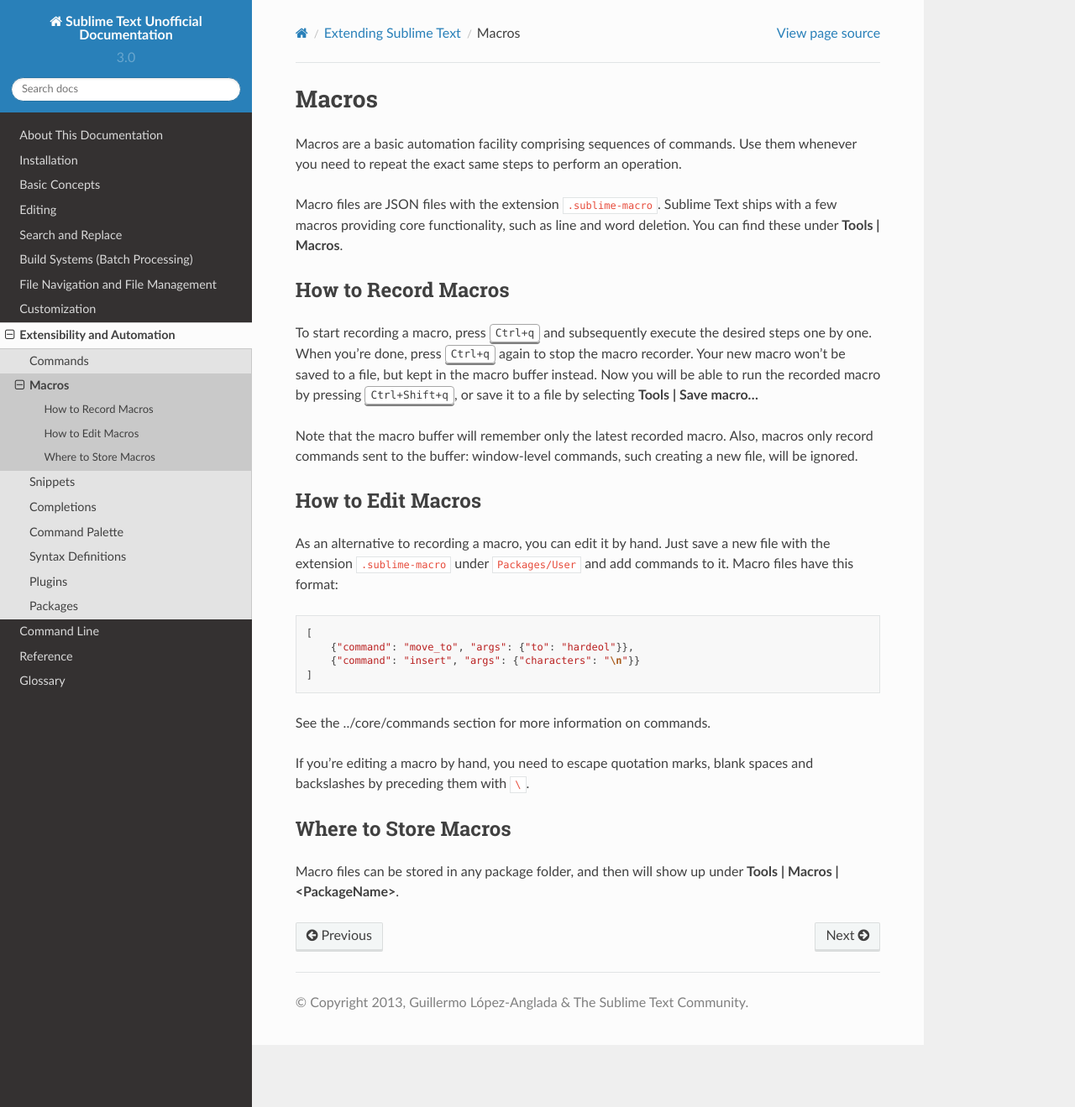
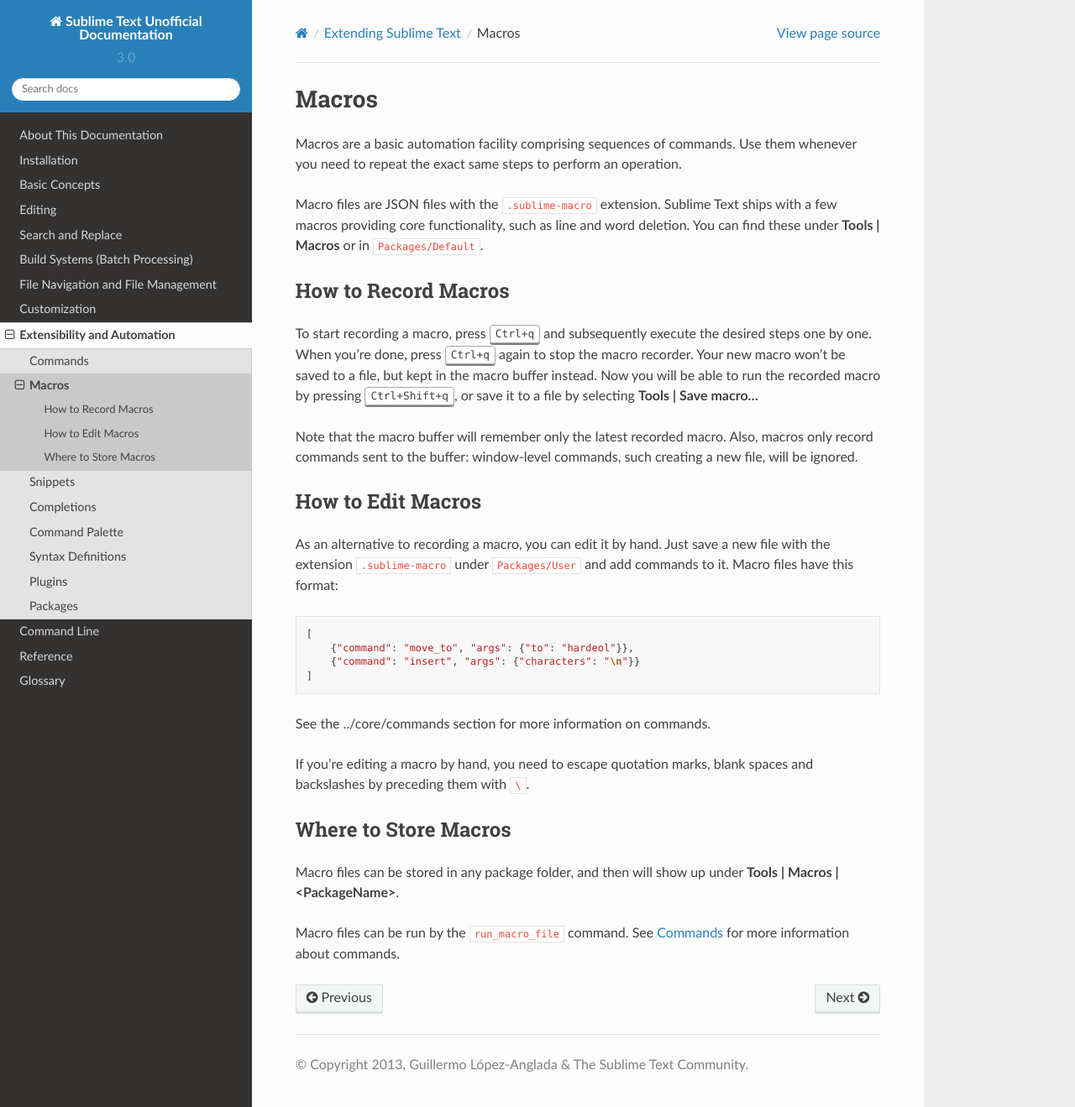
Before and after one commit to guillermooo/sublime-undocs, a Sphinx documentation site: the page built from source/extensibility/macros.rst, in a window 1280 px wide and 1319 px high. Shown: the whole window at 84% size. Built offline with Sphinx 7.4.7 and the Read the Docs theme 2.0.0, drawn with Linux system fonts in a browser that asks for light colours.

Commit message:
Edit macro topic
Reuses: 566584b3dbfa866ece248d72ab78f03340dddb34

```diff
--- a/source/extensibility/macros.rst
+++ b/source/extensibility/macros.rst
@@ -5,9 +5,10 @@
 Macros are a basic automation facility comprising sequences of commands. Use
 them whenever you need to repeat the exact same steps to perform an operation.
 
-Macro files are JSON files with the extension ``.sublime-macro``. Sublime Text
+Macro files are JSON files with the ``.sublime-macro`` extension. Sublime Text
 ships with a few macros providing core functionality, such as line and word
-deletion. You can find these under **Tools | Macros**.
+deletion. You can find these under **Tools | Macros** or in
+``Packages/Default``.
 
 How to Record Macros
 ********************
@@ -47,3 +48,6 @@
 
 Macro files can be stored in any package folder, and then will show up
 under **Tools | Macros | <PackageName>**.
+
+Macro files can be run by the ``run_macro_file`` command.
+See :doc:`/reference/commands` for more information about commands.
--- a/source/reference/commands.rst
+++ b/source/reference/commands.rst
@@ -168,6 +168,7 @@
 
 **previous_view_in_stack**
 	Switches to the view that was active before the most recently active view.
+
 .. XXX I don't think this is very clear or even true.
 
 **select_all**
```
Also changed, not shown: other parts of source/reference/commands.rst (+2 -2 lines).
